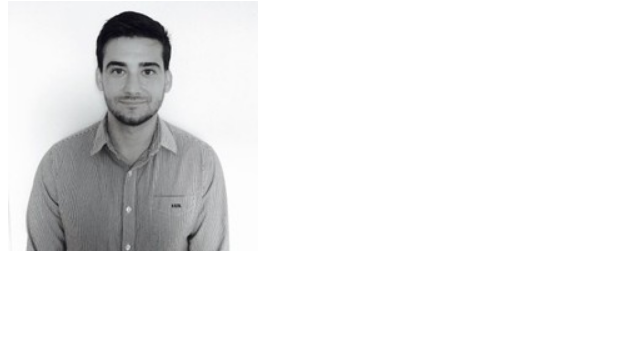
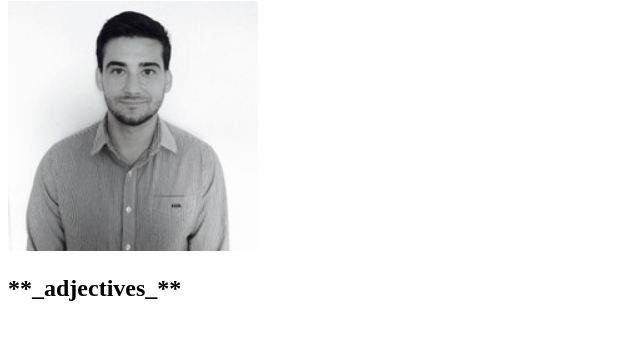
Before and after one commit to dciberlin/team-directory-worksheet, a plain HTML site: page vladh.html in a window 1280 px wide. Shown: the part 79-418 px from the top of the page, without its empty margins (0-640 px from the left). Drawn offline with Linux system fonts and the light colour scheme.

Commit message:
added h2 heading to html file

```diff
--- a/vladh.html
+++ b/vladh.html
@@ -10,6 +10,7 @@
 <body>
     <h1>WebUp</h1>
     <img src="/img/vladharagea.jpg" alt="Vlad Haragea" title="Vlad Haragea" width="250px">
+    <h2>**_adjectives_**</h2>
 
 </body>
 </html>
```
